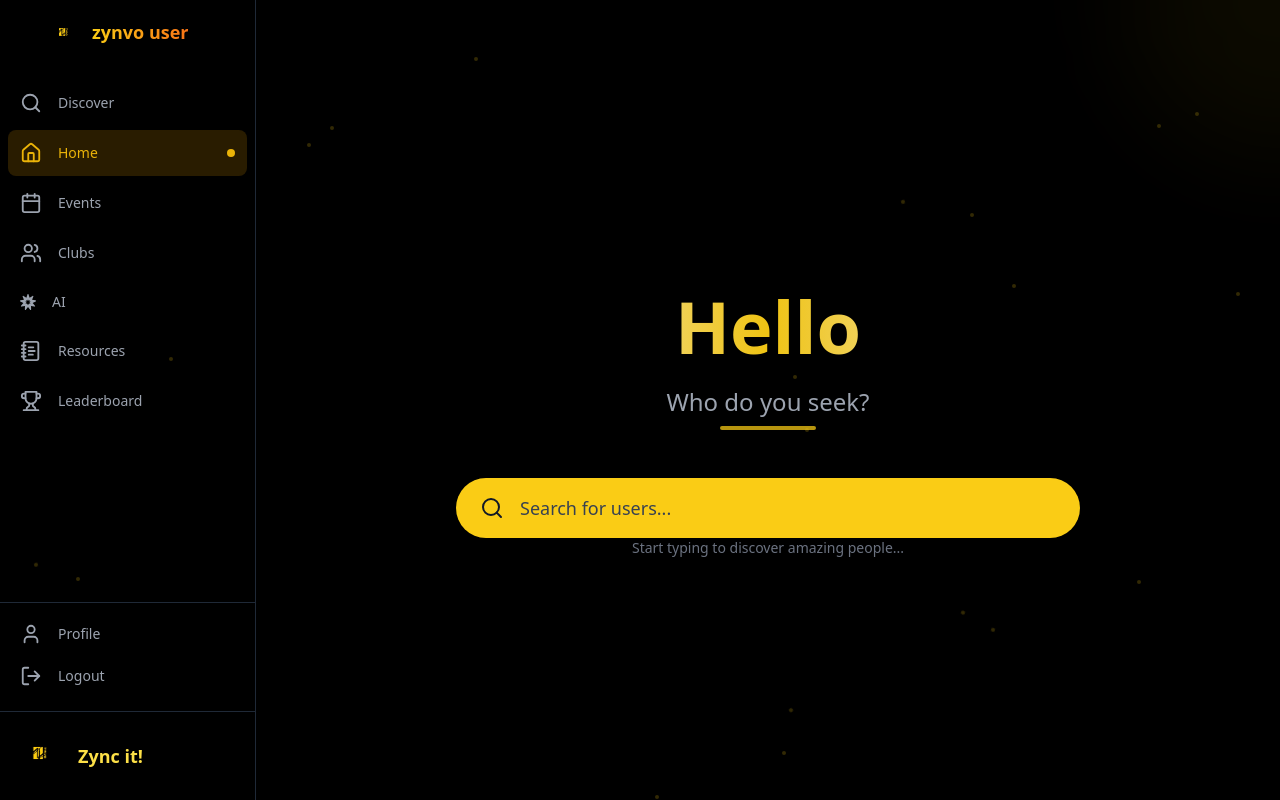
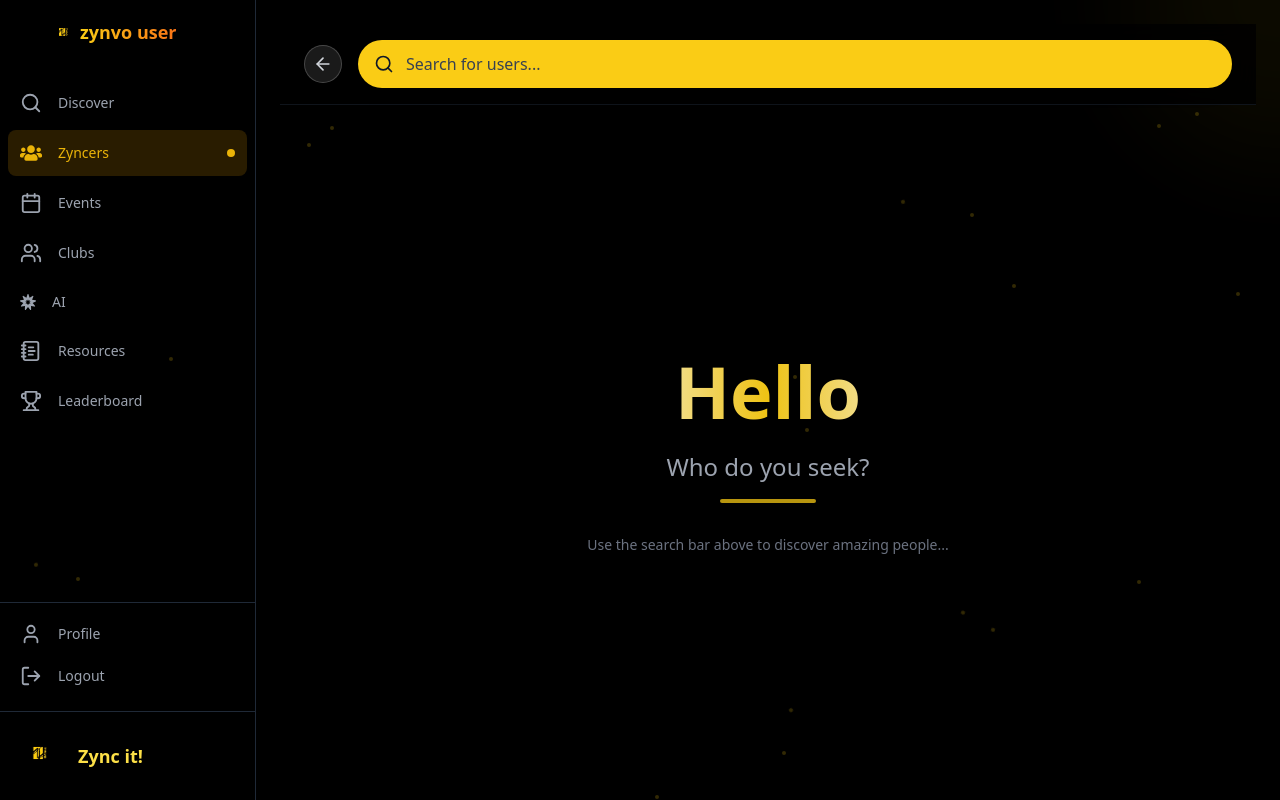
Before and after one commit to DSuper03/zynvo, a Next.js app: page /zyncers in a window 1280 px wide. Built offline with nearby package versions, Linux system fonts and the light colour scheme.

Commit message:
feat: Integrate WarmupProvider in RootLayout and update Sidebar menu items

```diff
--- a/src/app/zyncers/layout.tsx
+++ b/src/app/zyncers/layout.tsx
@@ -4,6 +4,8 @@ import { useState, useEffect } from 'react';
 import { Sidebar } from '@/components/Sidebar';
 import { Menu, X } from 'lucide-react';
 import { Button } from '@/components/ui/button';
+import { WarmupProvider } from '@/components/WarmupProvider';
+
 
 export default function RootLayout({
   children,
@@ -79,7 +81,7 @@ export default function RootLayout({
         `}
         onClick={handleMainContentClick}
       >
-        {children}
+        <WarmupProvider>{children}</WarmupProvider>
       </main>
     </div>
   );
--- a/src/app/zyncers/page.tsx
+++ b/src/app/zyncers/page.tsx
@@ -4,7 +4,6 @@ import { Search, User, ArrowLeft, Sparkles } from 'lucide-react';
 import { useRouter } from 'next/navigation';
 import { toast } from 'sonner';
 
-// Floating particles animation component
 const FloatingParticles = () => {
   return (
     <div className="fixed inset-0 overflow-hidden pointer-events-none">
@@ -35,14 +34,12 @@ const AnimatedBackground = () => {
   );
 };
 
-// User card component with glassmorphism
 const UserCard = ({ user, onClick }: { user: any, onClick: () => void }) => {
   return (
     <div
       onClick={onClick}
       className="group relative backdrop-blur-md bg-white/5 border border-white/10 rounded-xl p-6 cursor-pointer transition-all duration-500 hover:bg-yellow-400/20 hover:border-yellow-400/30 hover:scale-105 hover:shadow-2xl hover:shadow-yellow-400/10 transform-gpu"
     >
-      {/* Glow effect on hover */}
       <div className="absolute inset-0 rounded-xl bg-gradient-to-r from-yellow-400/0 via-yellow-400/5 to-yellow-400/0 opacity-0 group-hover:opacity-100 transition-opacity duration-500" />
 
       <div className="relative flex items-center space-x-4">
@@ -82,7 +79,6 @@ const UserCard = ({ user, onClick }: { user: any, onClick: () => void }) => {
         </div>
       </div>
 
-      {/* Sparkle effect on hover */}
       <div className="absolute top-2 right-2 opacity-0 group-hover:opacity-100 transition-opacity duration-500">
         <Sparkles className="w-4 h-4 text-yellow-400 animate-pulse" />
       </div>
@@ -116,7 +112,7 @@ export default function UserSearchPage() {
     setHasSearched(true);
 
     try {
-      const baseUrl = 'http://localhost:8000';
+      const baseUrl = process.env.NEXT_PUBLIC_BACKEND_URL;
       const url = new URL('/api/v1/user/SearchUser', baseUrl);
       url.searchParams.set('name', query);
 
@@ -162,7 +158,6 @@ export default function UserSearchPage() {
   };
 
   const handleUserClick = (userId: string) => {
-    // Navigate to profile page - you'll need to implement navigation logic
     toast(`Navigating to profile`);
     if (typeof window !== 'undefined') {
       window.location.href = `/zyncers/${userId}`;
@@ -181,82 +176,68 @@ export default function UserSearchPage() {
       <AnimatedBackground />
       <FloatingParticles />
 
-      {/* Back button - only show when searching */}
-      {hasSearched && (
-        <div className="absolute top-6 left-6 z-10">
-          <button
-            onClick={handleBackToDashboard}
-            className="backdrop-blur-md bg-white/10 border border-white/20 rounded-full p-3 hover:bg-yellow-400/20 hover:border-yellow-400/30 transition-all duration-300 group"
-          >
-            <ArrowLeft className="w-5 h-5 text-gray-300 group-hover:text-yellow-400 transition-colors duration-300" />
-          </button>
-        </div>
-      )}
-
-      <div className="relative z-10">
-        {/* Search Section */}
-        <div className={`transition-all duration-700 ease-in-out ${
-          hasSearched
-            ? 'pt-24 pb-8'
-            : 'flex items-center justify-center min-h-screen'
-        }`}>
-          <div className={`w-full max-w-2xl mx-auto px-6 transition-all duration-700 ${
-            hasSearched ? 'transform -translate-y-0' : ''
-          }`}>
-
-            {/* Greeting - hide when searched */}
-            {!hasSearched && (
-              <div className="text-center mb-12 animate-fade-in">
-                <h1 className="text-5xl md:text-7xl font-bold mb-6 bg-gradient-to-r from-white via-yellow-400 to-white bg-clip-text text-transparent animate-pulse-slow">
-                  Hello
-                </h1>
-                <p className="text-xl md:text-2xl text-gray-400 mb-2">
-                  Who do you seek?
-                </p>
-                <div className="w-24 h-1 bg-yellow-400 mx-auto rounded-full animate-pulse" />
-              </div>
-            )}
+      {/* Top Header with Search */}
+      <div className="sticky top-0 z-20 backdrop-blur-md bg-black/80 border-b border-gray-800/50">
+        <div className="max-w-6xl mx-auto px-6 py-4">
+          <div className="flex items-center gap-4">
+            {/* Back button */}
+            <button
+              onClick={handleBackToDashboard}
+              className="backdrop-blur-md bg-white/10 border border-white/20 rounded-full p-2 hover:bg-yellow-400/20 hover:border-yellow-400/30 transition-all duration-300 group"
+            >
+              <ArrowLeft className="w-5 h-5 text-gray-300 group-hover:text-yellow-400 transition-colors duration-300" />
+            </button>
 
             {/* Search Bar */}
-            <div className={`relative transition-all duration-700 ${
-              hasSearched ? 'mb-8' : 'mb-0'
-            }`}>
+            <div className="flex-1 relative">
               <div className="relative group">
-                {/* Glow effect */}
-                <div className="absolute -inset-0.5 bg-gradient-to-r from-yellow-400/50 via-yellow-400/30 to-yellow-400/50 rounded-full blur opacity-0 group-hover:opacity-100 group-focus-within:opacity-100 transition-opacity duration-500" />
+                <div className="absolute -inset-0.5 bg-gradient-to-r from-yellow-400/30 via-yellow-400/20 to-yellow-400/30 rounded-full blur opacity-0 group-hover:opacity-100 group-focus-within:opacity-100 transition-opacity duration-300" />
 
                 <div className="relative flex items-center">
-                  <Search className="absolute left-6 w-6 h-6 text-gray-900 z-10" />
+                  <Search className="absolute left-4 w-5 h-5 text-gray-900 z-10" />
                   <input
                     type="text"
                     value={searchQuery}
                     onChange={handleInputChange}
                     placeholder="Search for users..."
-                    className="w-full pl-16 pr-6 py-4 bg-yellow-400 text-gray-900 placeholder-gray-700 rounded-full text-lg font-medium focus:outline-none focus:ring-4 focus:ring-yellow-400/30 transition-all duration-300 shadow-2xl backdrop-blur-sm"
+                    className="w-full pl-12 pr-6 py-3 bg-yellow-400 text-gray-900 placeholder-gray-700 rounded-full text-base font-medium focus:outline-none focus:ring-2 focus:ring-yellow-400/50 transition-all duration-300 shadow-lg"
                   />
 
                   {/* Loading indicator */}
                   {isSearching && (
-                    <div className="absolute right-6">
-                      <div className="w-5 h-5 border-2 border-gray-700 border-t-transparent rounded-full animate-spin" />
+                    <div className="absolute right-4">
+                      <div className="w-4 h-4 border-2 border-gray-700 border-t-transparent rounded-full animate-spin" />
                     </div>
                   )}
                 </div>
               </div>
             </div>
-
-            {/* Search hint - only show when not searched */}
-            {!hasSearched && (
-              <p className="text-center text-gray-500 text-sm animate-fade-in-delay">
-                Start typing to discover amazing people...
-              </p>
-            )}
           </div>
         </div>
+      </div>
+
+      <div className="relative z-10">
+        {/* Welcome Section - Show when no search */}
+        {!hasSearched && (
+          <div className="flex items-center justify-center min-h-[calc(100vh-100px)] px-6">
+            <div className="text-center max-w-2xl mx-auto animate-fade-in">
+              <h1 className="text-5xl md:text-7xl font-bold mb-6 bg-gradient-to-r from-white via-yellow-400 to-white bg-clip-text text-transparent animate-pulse-slow">
+                Hello
+              </h1>
+              <p className="text-xl md:text-2xl text-gray-400 mb-4">
+                Who do you seek?
+              </p>
+              <div className="w-24 h-1 bg-yellow-400 mx-auto rounded-full animate-pulse mb-8" />
+              <p className="text-gray-500 text-sm animate-fade-in-delay">
+                Use the search bar above to discover amazing people...
+              </p>
+            </div>
+          </div>
+        )}
 
         {/* Results Section */}
         {hasSearched && (
-          <div className="max-w-4xl mx-auto px-6 pb-12">
+          <div className="max-w-6xl mx-auto px-6 py-8">
             {/* Results Header */}
             <div className="flex items-center justify-between mb-8">
               <div>
--- a/src/components/Sidebar.tsx
+++ b/src/components/Sidebar.tsx
@@ -21,7 +21,7 @@ import { useEffect, useState } from 'react';
 import axios from 'axios';
 import dotenv from "dotenv"
 import { toast } from 'sonner';
-import { FaBahai } from 'react-icons/fa';
+import { FaBahai, FaHollyBerry, FaUsers } from 'react-icons/fa';
 import { useWarmup } from './WarmupProvider';
 
 dotenv.config()
@@ -40,7 +40,7 @@ export const Sidebar: React.FC<SidebarProps> = ({ isOpen = true, onClose }) => {
   const menuItems = [
 
     { icon: <Search size={22} />, label: 'Discover', href: '/discover' },
-    { icon: <Home size={22} />, label: 'Home', href: '/zyncers' },
+    { icon: <FaUsers  size={22} />, label: 'Zyncers', href: '/zyncers' },
     { icon: <Calendar size={22} />, label: 'Events', href: '/events' },
     { icon: <Users size={22} />, label: 'Clubs', href: '/clubs' },
     { icon: <FaBahai />, label: 'AI', href: '/ai' },
@@ -52,12 +52,10 @@ export const Sidebar: React.FC<SidebarProps> = ({ isOpen = true, onClose }) => {
 
   const accountItems = [
     { icon: <User size={22} />, label: 'Profile', href: '/dashboard' },
-    // { icon: <Settings size={22} />, label: 'Settings', href: '/dashboard' },
+
     { icon: <LogOut size={22} />, label: 'Logout', href: '/' },
   ];
 
-  // This will ensure text is ALWAYS visible when sidebar is open
-  // Especially important for mobile
   const showText = isOpen;
 
   return (
@@ -80,8 +78,7 @@ export const Sidebar: React.FC<SidebarProps> = ({ isOpen = true, onClose }) => {
             height={32}
             className="rounded-full"
           />
-          }
-                                        <h1 className="relative inline-block text-lg ml-3 font-bold text-transparent bg-clip-text bg-gradient-to-r from-yellow-400 to-orange-500 animate-aurora">
+          }    <h1 className="relative inline-block text-lg  font-bold text-transparent bg-clip-text bg-gradient-to-r from-yellow-400 to-orange-500 animate-aurora">
             {name ? name : "zynvo user"}
           </h1>
           </div>
```
